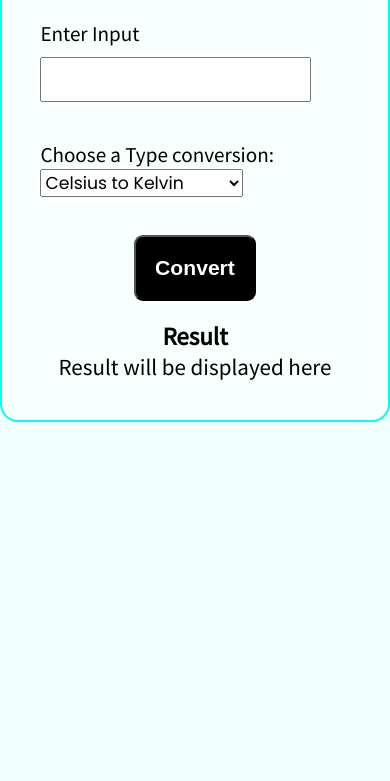
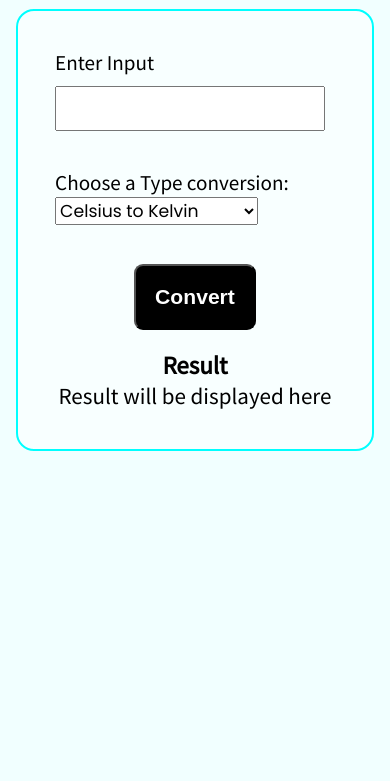
Before and after one commit to singhkailash9/temperatureConverter, a plain HTML site: page index.html in a window 390 px wide. Shown: the part 63-844 px from the top of the page. Drawn offline with Linux system fonts and the light colour scheme.

Commit message:
Update style.css

```diff
--- a/style.css
+++ b/style.css
@@ -84,8 +84,9 @@ input{
         font-size: 0.9rem;
     }
     .box{
-        width: 100vw;
-        margin: 0;
+        width: 92vw;
+        margin-left: 4vw;
+        margin-top: 1.5rem;
     }
     #userinput{
         margin-left: 0;
```
